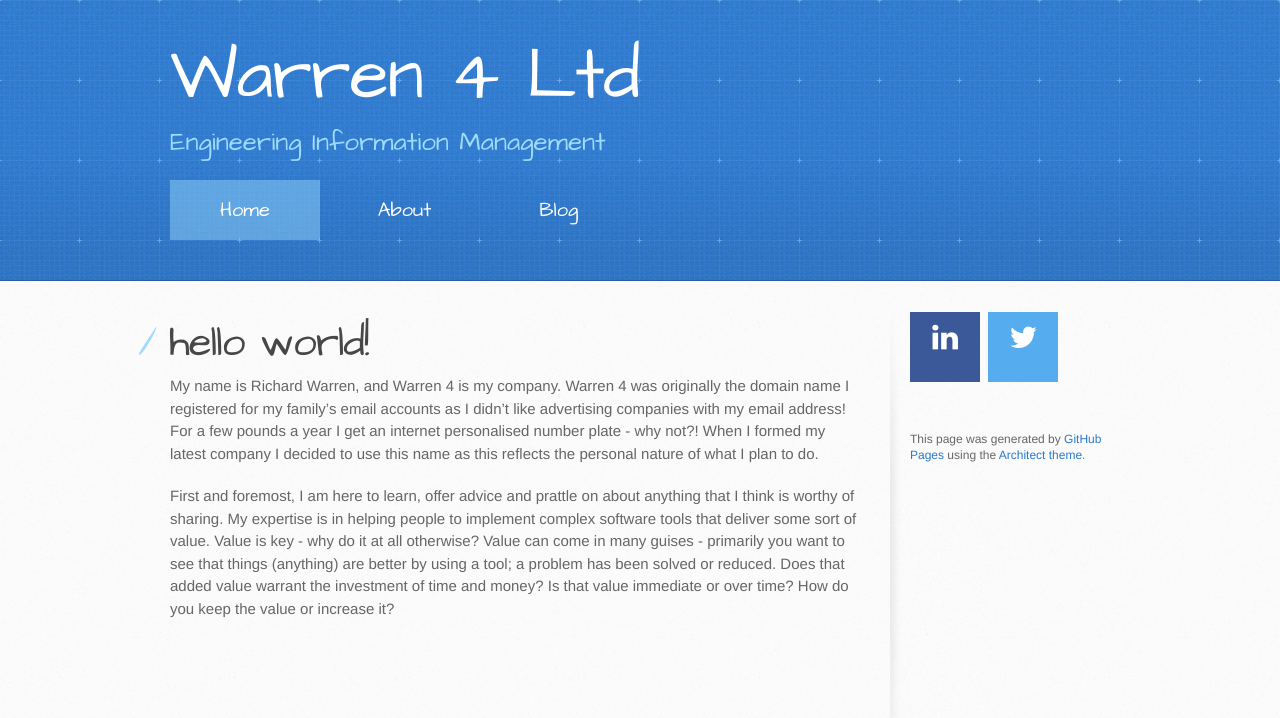
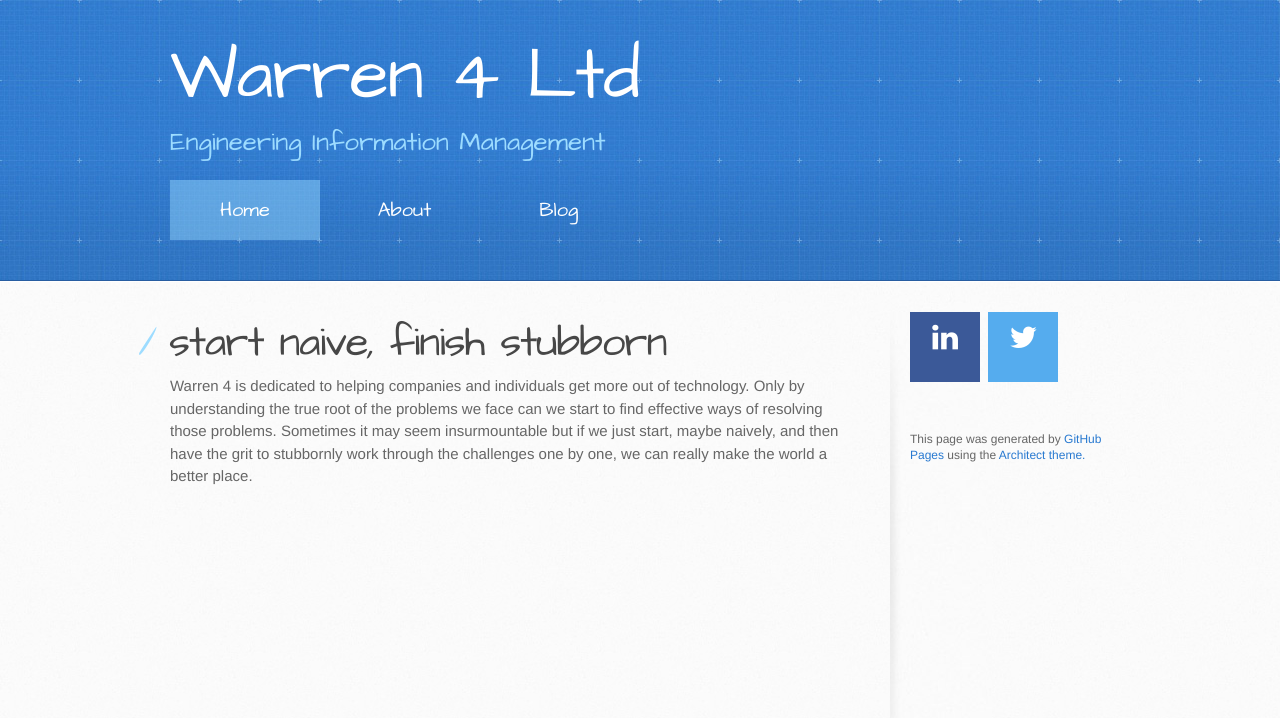
Before and after one commit to Richard-Warren4/warren4.github.io, a Jekyll site: the page built from index.md, in a window 1280 px wide. Shown: the top 718 px of the page. Built offline with Jekyll 4.4.1, drawn with Linux system fonts in a browser that asks for light colours.

Commit message:
index update

```diff
--- a/index.md
+++ b/index.md
@@ -2,8 +2,6 @@
 layout: default
 ---
 
-<h1>{{ "Hello World!" | downcase }}</h1>
+<h1>{{ "Start naive, finish stubborn" | downcase }}</h1>
 
-My name is Richard Warren, and Warren 4 is my company. Warren 4 was originally the domain name I registered for my family’s email accounts as I didn’t like advertising companies with my email address! For a few pounds a year I get an internet personalised number plate - why not?! When I formed my latest company I decided to use this name as this reflects the personal nature of what I plan to do.
-
-First and foremost, I am here to learn, offer advice and prattle on about anything that I think is worthy of sharing. My expertise is in helping people to implement complex software tools that deliver some sort of value. Value is key - why do it at all otherwise? Value can come in many guises - primarily you want to see that things (anything) are better by using a tool; a problem has been solved or reduced. Does that added value warrant the investment of time and money? Is that value immediate or over time? How do you keep the value or increase it?
+Warren 4 is dedicated to helping companies and individuals get more out of technology.  Only by understanding the true root of the problems we face can we start to find effective ways of resolving those problems. Sometimes it may seem insurmountable but if we just start, maybe naively, and then have the grit to stubbornly work through the challenges one by one, we can really make the world a better place.
```
